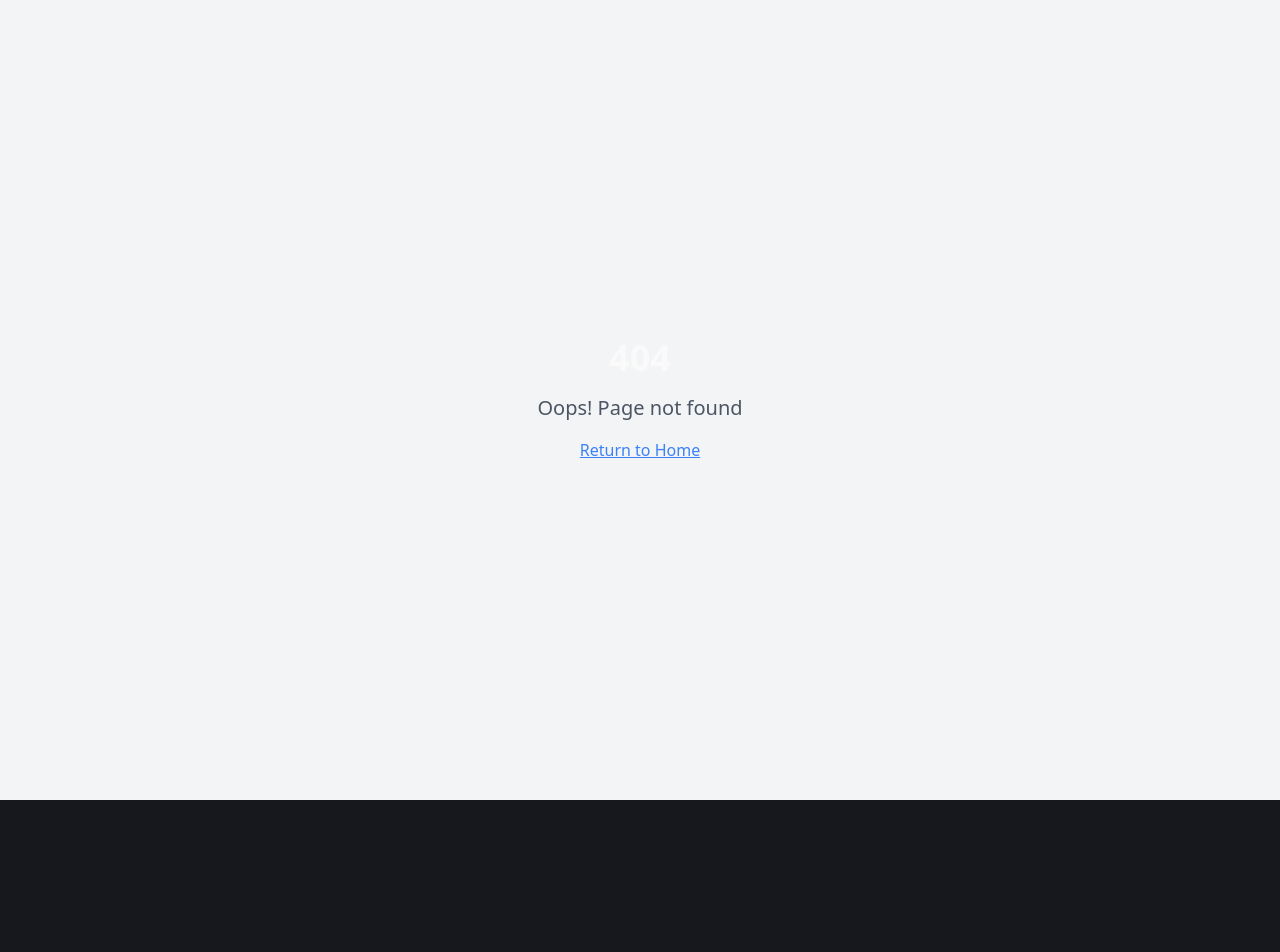
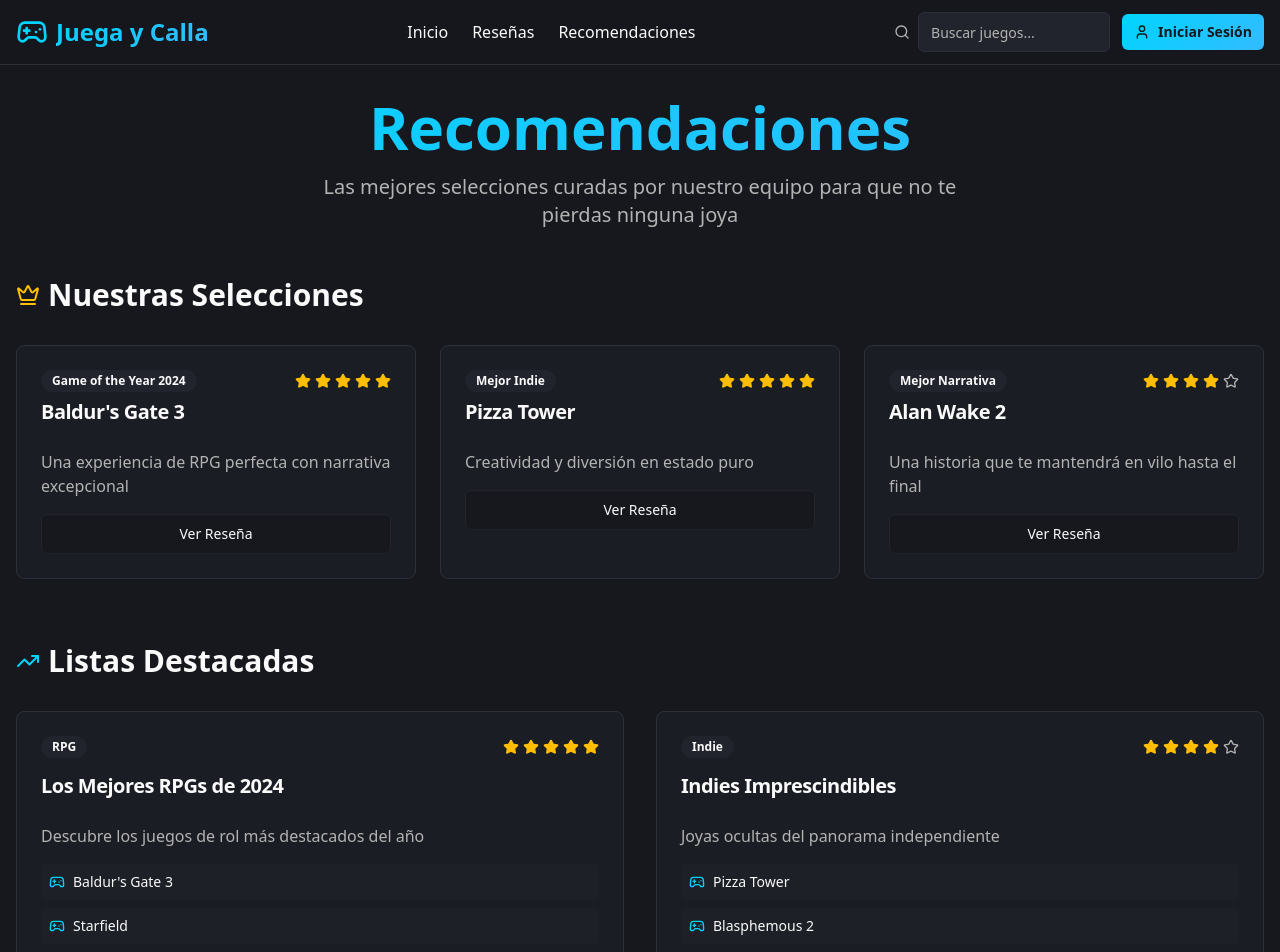
Before and after one commit to pelarda97/juega-y-calla-reviews, a React (Vite) app: page /recommendations in a window 1280 px wide. Before the commit this address had no page. Shown: the top 952 px of the page. Before the commit the page ends 800 px from the top, so only its background shows below. Built offline with nearby package versions, Linux system fonts and the light colour scheme.

Commit message:
feat: Add Introduction category and Recommendations tab
Adds an "Introduction" category to game reviews and a new "Recommendations" tab to the navigation.

```diff
--- a/src/App.tsx
+++ b/src/App.tsx
@@ -6,6 +6,7 @@ import { BrowserRouter, Routes, Route } from "react-router-dom";
 import Index from "./pages/Index";
 import Reviews from "./pages/Reviews";
 import ReviewDetail from "./pages/ReviewDetail";
+import Recommendations from "./pages/Recommendations";
 import NotFound from "./pages/NotFound";
 
 const queryClient = new QueryClient();
@@ -20,6 +21,7 @@ const App = () => (
           <Route path="/" element={<Index />} />
           <Route path="/reviews" element={<Reviews />} />
           <Route path="/review/:id" element={<ReviewDetail />} />
+          <Route path="/recommendations" element={<Recommendations />} />
           {/* ADD ALL CUSTOM ROUTES ABOVE THE CATCH-ALL "*" ROUTE */}
           <Route path="*" element={<NotFound />} />
         </Routes>
--- a/src/components/Header.tsx
+++ b/src/components/Header.tsx
@@ -25,6 +25,9 @@ const Header = () => {
           </a>
           <a href="/reviews" className="text-foreground hover:text-primary transition-colors">
             Reseñas
+          </a>
+          <a href="/recommendations" className="text-foreground hover:text-primary transition-colors">
+            Recomendaciones
           </a>
         </nav>
 
@@ -76,6 +79,9 @@ const Header = () => {
               <a href="/reviews" className="block py-2 text-foreground hover:text-primary transition-colors">
                 Reseñas
               </a>
+              <a href="/recommendations" className="block py-2 text-foreground hover:text-primary transition-colors">
+                Recomendaciones
+              </a>
             </nav>
 
             <Button variant="gaming" className="w-full mt-4">
--- /dev/null
+++ b/src/pages/Recommendations.tsx
@@ -0,0 +1,177 @@
+import { Star, TrendingUp, Crown, Gamepad2 } from "lucide-react";
+import { Button } from "@/components/ui/button";
+import { Badge } from "@/components/ui/badge";
+import { Card, CardContent, CardHeader, CardTitle } from "@/components/ui/card";
+import Header from "@/components/Header";
+import Footer from "@/components/Footer";
+
+const Recommendations = () => {
+  const renderStars = (rating: number) => {
+    return [...Array(5)].map((_, i) => (
+      <Star
+        key={i}
+        className={`h-4 w-4 ${
+          i < rating ? "text-accent fill-accent" : "text-muted-foreground"
+        }`}
+      />
+    ));
+  };
+
+  const featuredRecommendations = [
+    {
+      title: "Los Mejores RPGs de 2024",
+      description: "Descubre los juegos de rol más destacados del año",
+      games: ["Baldur's Gate 3", "Starfield", "Cyberpunk 2077: Phantom Liberty"],
+      rating: 5,
+      category: "RPG"
+    },
+    {
+      title: "Indies Imprescindibles",
+      description: "Joyas ocultas del panorama independiente",
+      games: ["Pizza Tower", "Blasphemous 2", "Sea of Stars"],
+      rating: 4,
+      category: "Indie"
+    },
+    {
+      title: "Acción y Aventura",
+      description: "Los títulos más emocionantes para los amantes de la acción",
+      games: ["Spider-Man 2", "Alan Wake 2", "Assassin's Creed Mirage"],
+      rating: 4,
+      category: "Acción"
+    }
+  ];
+
+  const topPicks = [
+    {
+      title: "Game of the Year 2024",
+      game: "Baldur's Gate 3",
+      reason: "Una experiencia de RPG perfecta con narrativa excepcional",
+      rating: 5
+    },
+    {
+      title: "Mejor Indie",
+      game: "Pizza Tower",
+      reason: "Creatividad y diversión en estado puro",
+      rating: 5
+    },
+    {
+      title: "Mejor Narrativa",
+      game: "Alan Wake 2",
+      reason: "Una historia que te mantendrá en vilo hasta el final",
+      rating: 4
+    }
+  ];
+
+  return (
+    <div className="min-h-screen bg-background">
+      <Header />
+
+      <main className="container mx-auto px-4 py-8">
+        {/* Hero Section */}
+        <div className="text-center mb-12">
+          <h1 className="text-4xl md:text-6xl font-bold bg-gradient-primary bg-clip-text text-transparent mb-4">
+            Recomendaciones
+          </h1>
+          <p className="text-xl text-muted-foreground max-w-2xl mx-auto">
+            Las mejores selecciones curadas por nuestro equipo para que no te pierdas ninguna joya
+          </p>
+        </div>
+
+        {/* Top Picks */}
+        <section className="mb-16">
+          <div className="flex items-center gap-2 mb-8">
+            <Crown className="h-6 w-6 text-accent" />
+            <h2 className="text-3xl font-bold text-foreground">Nuestras Selecciones</h2>
+          </div>
+
+          <div className="grid md:grid-cols-3 gap-6">
+            {topPicks.map((pick, index) => (
+              <Card key={index} className="border-border hover:shadow-lg transition-shadow">
+                <CardHeader>
+                  <div className="flex items-center justify-between">
+                    <Badge variant="secondary">{pick.title}</Badge>
+                    <div className="flex items-center gap-1">
+                      {renderStars(pick.rating)}
+                    </div>
+                  </div>
+                  <CardTitle className="text-xl text-foreground">{pick.game}</CardTitle>
+                </CardHeader>
+                <CardContent>
+                  <p className="text-muted-foreground mb-4">{pick.reason}</p>
+                  <Button variant="outline" className="w-full">
+                    Ver Reseña
+                  </Button>
+                </CardContent>
+              </Card>
+            ))}
+          </div>
+        </section>
+
+        {/* Featured Recommendations */}
+        <section className="mb-16">
+          <div className="flex items-center gap-2 mb-8">
+            <TrendingUp className="h-6 w-6 text-primary" />
+            <h2 className="text-3xl font-bold text-foreground">Listas Destacadas</h2>
+          </div>
+
+          <div className="grid lg:grid-cols-2 gap-8">
+            {featuredRecommendations.map((recommendation, index) => (
+              <Card key={index} className="border-border">
+                <CardHeader>
+                  <div className="flex items-center justify-between mb-2">
+                    <Badge variant="secondary">{recommendation.category}</Badge>
+                    <div className="flex items-center gap-1">
+                      {renderStars(recommendation.rating)}
+                    </div>
+                  </div>
+                  <CardTitle className="text-xl text-foreground">
+                    {recommendation.title}
+                  </CardTitle>
+                </CardHeader>
+                <CardContent>
+                  <p className="text-muted-foreground mb-4">
+                    {recommendation.description}
+                  </p>
+
+                  <div className="space-y-2 mb-4">
+                    {recommendation.games.map((game, gameIndex) => (
+                      <div key={gameIndex} className="flex items-center gap-2 p-2 bg-secondary/50 rounded">
+                        <Gamepad2 className="h-4 w-4 text-primary" />
+                        <span className="text-sm text-foreground">{game}</span>
+                      </div>
+                    ))}
+                  </div>
+
+                  <Button variant="gaming" className="w-full">
+                    Ver Lista Completa
+                  </Button>
+                </CardContent>
+              </Card>
+            ))}
+          </div>
+        </section>
+
+        {/* Call to Action */}
+        <div className="text-center">
+          <Card className="border-border bg-gradient-to-r from-card/50 to-card">
+            <CardContent className="p-8">
+              <h3 className="text-2xl font-bold text-foreground mb-4">
+                ¿Buscas algo específico?
+              </h3>
+              <p className="text-muted-foreground mb-6">
+                Explora todas nuestras reseñas para encontrar tu próximo juego favorito
+              </p>
+              <Button variant="gaming" size="lg">
+                Ver Todas las Reseñas
+              </Button>
+            </CardContent>
+          </Card>
+        </div>
+      </main>
+
+      <Footer />
+    </div>
+  );
+};
+
+export default Recommendations;
--- a/src/pages/ReviewDetail.tsx
+++ b/src/pages/ReviewDetail.tsx
@@ -16,6 +16,7 @@ const reviewsData = {
     date: "15 Ene 2024",
     author: "Juega y Calla",
     image: "/placeholder.svg",
+    introduccion: "",
     argumento: "",
     gameplay: "",
     funciones: "",
@@ -30,6 +31,7 @@ const reviewsData = {
     date: "10 Ene 2024",
     author: "Juega y Calla",
     image: "/placeholder.svg",
+    introduccion: "",
     argumento: "",
     gameplay: "",
     funciones: "",
@@ -63,6 +65,7 @@ const ReviewDetail = () => {
   };
 
   const sections = [
+    { title: "Introducción", content: review.introduccion, icon: BookOpen },
     { title: "Argumento", content: review.argumento, icon: BookOpen },
     { title: "Gameplay", content: review.gameplay, icon: Gamepad2 },
     { title: "Funciones", content: review.funciones, icon: Settings },
```
